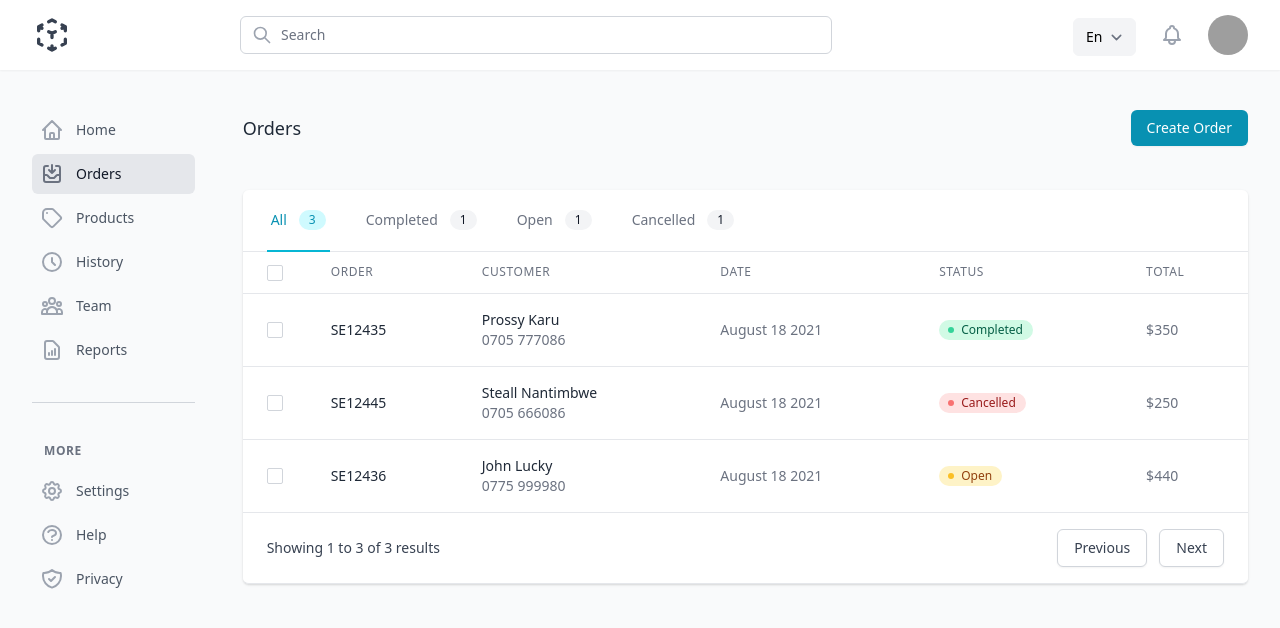
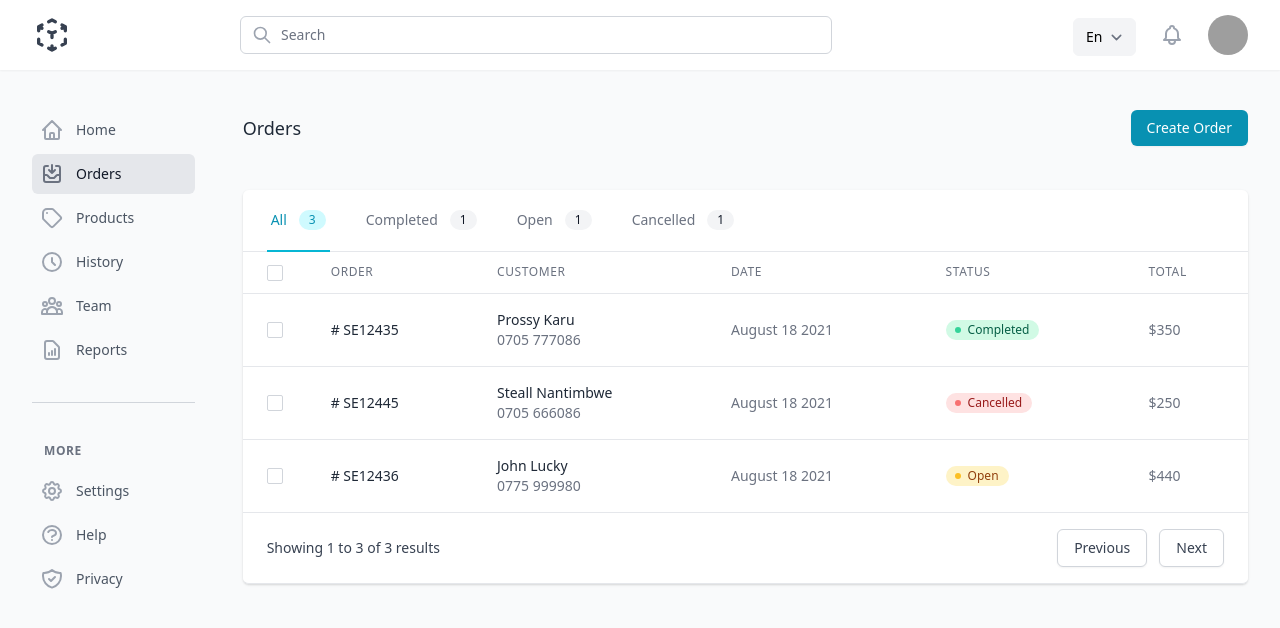
Before and after one commit to mwinel/ezziepos, a Next.js app: page /orders in a window 1280 px wide. Shown: the top 628 px of the page. Built offline with nearby package versions, Linux system fonts and the light colour scheme; grey boxes are pictures that could not be loaded.

Commit message:
Add orders details link

```diff
--- a/components/orders/OrdersList.tsx
+++ b/components/orders/OrdersList.tsx
@@ -116,16 +116,11 @@ const OrdersList = ({ orders }: OrdersListProps) => {
                         onChange={() => handleSelectOrder(order.id)}
                       />
                     </TableCell>
-                    <TableCell className="text-sm font-medium text-gray-800">
-                      <Link
-                        href={{
-                          pathname: "/orders/[id]",
-                          query: { id: order.id },
-                        }}
-                        passHref
-                      >
-                        {order.orderNumber}
-                      </Link>
+                    <TableCell
+                      className="text-sm font-medium text-gray-800"
+                      onClick={() => router.push("/orders/" + order.id)}
+                    >
+                      # {order.orderNumber}
                     </TableCell>
                     <TableCell className="text-sm text-gray-800">
                       <div>
```
